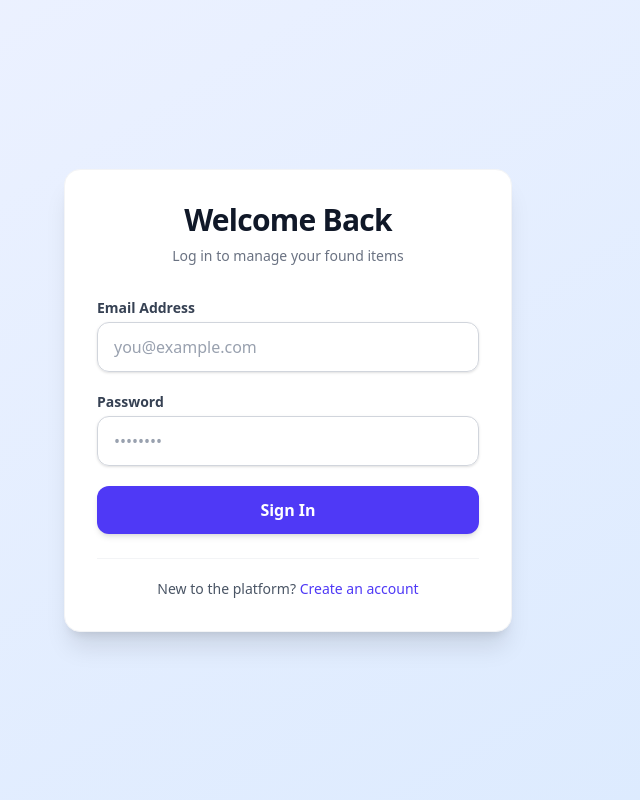
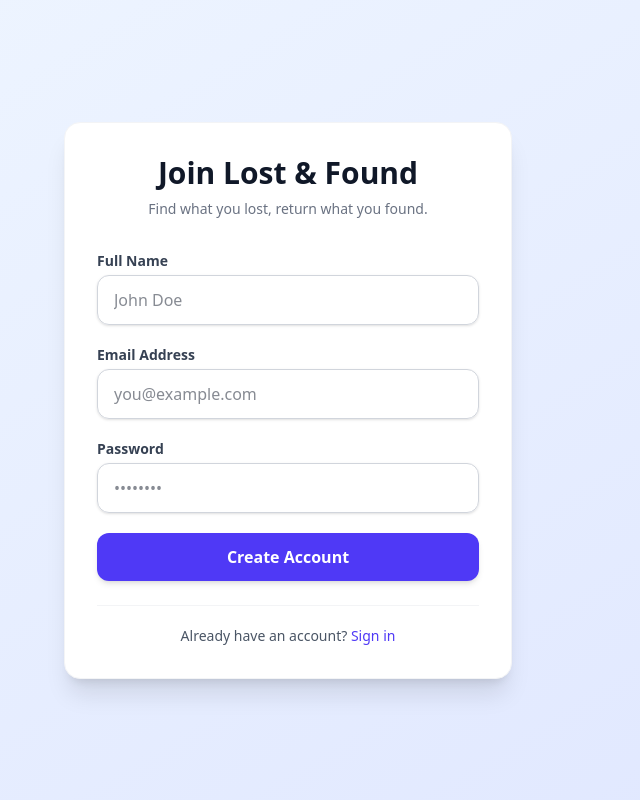
Before and after one commit to lakshmi12854/lost_found, a Flask app: page /login in a window 1280 px wide. Shown: the whole page, without its empty margins (352-992 px from the left). Run offline with Flask 3, Linux system fonts and the light colour scheme.

Commit message:
Update login.html

```diff
--- a/templates/login.html
+++ b/templates/login.html
@@ -3,44 +3,45 @@
 <head>
     <meta charset="UTF-8">
     <meta name="viewport" content="width=device-width, initial-scale=1.0">
-    <title>Welcome Back | Lost & Found</title>
-    <!-- Tailwind CSS CDN -->
+    <title>Create an Account | Lost & Found</title>
     <script src="https://cdn.jsdelivr.net/npm/@tailwindcss/browser@4"></script>
 </head>
-<body class="bg-gradient-to-br from-indigo-50 to-blue-100 min-h-screen flex items-center justify-center p-4 font-sans">
+<body class="bg-gradient-to-br from-blue-50 to-indigo-100 min-h-screen flex items-center justify-center p-4">
 
     <div class="bg-white p-8 rounded-2xl shadow-xl w-full max-w-md border border-gray-100">
-        <!-- Header -->
         <div class="text-center mb-8">
-            <h2 class="text-3xl font-extrabold text-gray-900 tracking-tight">Welcome Back</h2>
-            <p class="text-gray-500 mt-2 text-sm">Log in to manage your found items</p>
+            <h2 class="text-3xl font-extrabold text-gray-900">Join Lost & Found</h2>
+            <p class="text-gray-500 mt-2 text-sm">Find what you lost, return what you found.</p>
         </div>
 
-        <!-- Form -->
-        <form action="/login" method="POST" class="space-y-5">
+        <form action="/register" method="POST" class="space-y-5">
+            <div>
+                <label class="block text-sm font-semibold text-gray-700 mb-1">Full Name</label>
+                <input type="text" id="name" name="name" required placeholder="John Doe"
+                    class="w-full px-4 py-3 border border-gray-300 rounded-xl shadow-sm focus:outline-none focus:ring-2 focus:ring-indigo-500 text-gray-900">
+            </div>
+
             <div>
                 <label class="block text-sm font-semibold text-gray-700 mb-1">Email Address</label>
-                <input type="email" name="email" required placeholder="you@example.com"
-                    class="w-full px-4 py-3 border border-gray-300 rounded-xl shadow-sm focus:outline-none focus:ring-2 focus:ring-indigo-500 focus:border-indigo-500 transition duration-200 text-gray-900 placeholder-gray-400">
+                <input type="email" id="email" name="email" required placeholder="you@example.com"
+                    class="w-full px-4 py-3 border border-gray-300 rounded-xl shadow-sm focus:outline-none focus:ring-2 focus:ring-indigo-500 text-gray-900">
             </div>
 
             <div>
                 <label class="block text-sm font-semibold text-gray-700 mb-1">Password</label>
-                <input type="password" name="password" required placeholder="••••••••"
-                    class="w-full px-4 py-3 border border-gray-300 rounded-xl shadow-sm focus:outline-none focus:ring-2 focus:ring-indigo-500 focus:border-indigo-500 transition duration-200 text-gray-900 placeholder-gray-400">
+                <input type="password" id="password" name="password" required placeholder="••••••••"
+                    class="w-full px-4 py-3 border border-gray-300 rounded-xl shadow-sm focus:outline-none focus:ring-2 focus:ring-indigo-500 text-gray-900">
             </div>
 
             <button type="submit"
-                class="w-full bg-indigo-600 hover:bg-indigo-700 text-white font-bold py-3 px-4 rounded-xl shadow-md hover:shadow-lg transition duration-200 transform active:scale-[0.98]">
-                Sign In
+                class="w-full bg-indigo-600 hover:bg-indigo-700 text-white font-bold py-3 px-4 rounded-xl shadow-md transition duration-200">
+                Create Account
             </button>
         </form>
 
-        <!-- Footer -->
         <div class="text-center mt-6 pt-5 border-t border-gray-100">
             <p class="text-sm text-gray-600">
-                New to the platform?
-                <a href="/register" class="font-medium text-indigo-600 hover:text-indigo-500 transition duration-150 underline decoration-2 decoration-transparent hover:decoration-indigo-500">Create an account</a>
+                Already have an account? <a href="/login" class="font-medium text-indigo-600 hover:underline">Sign in</a>
             </p>
         </div>
     </div>
```
